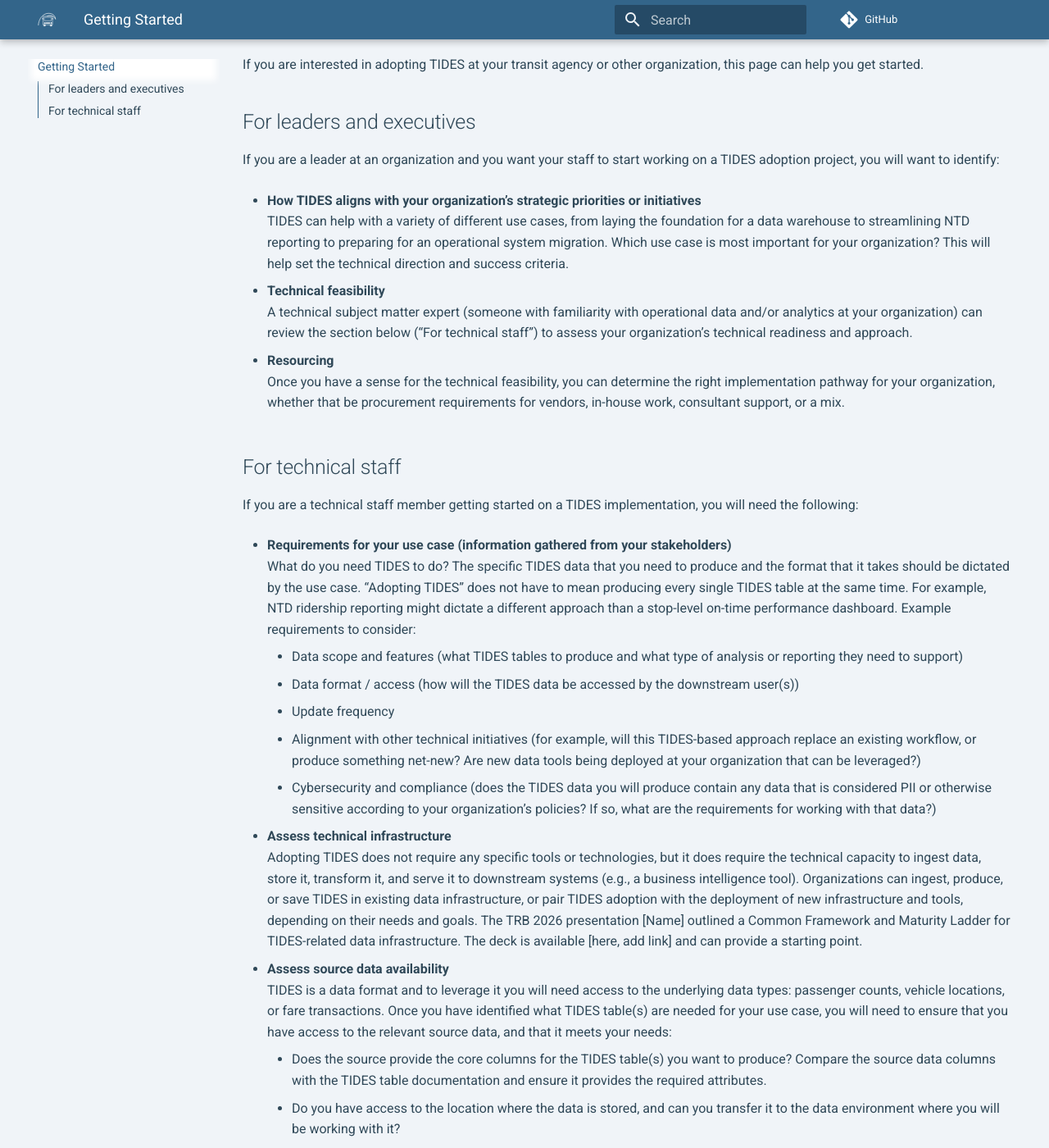
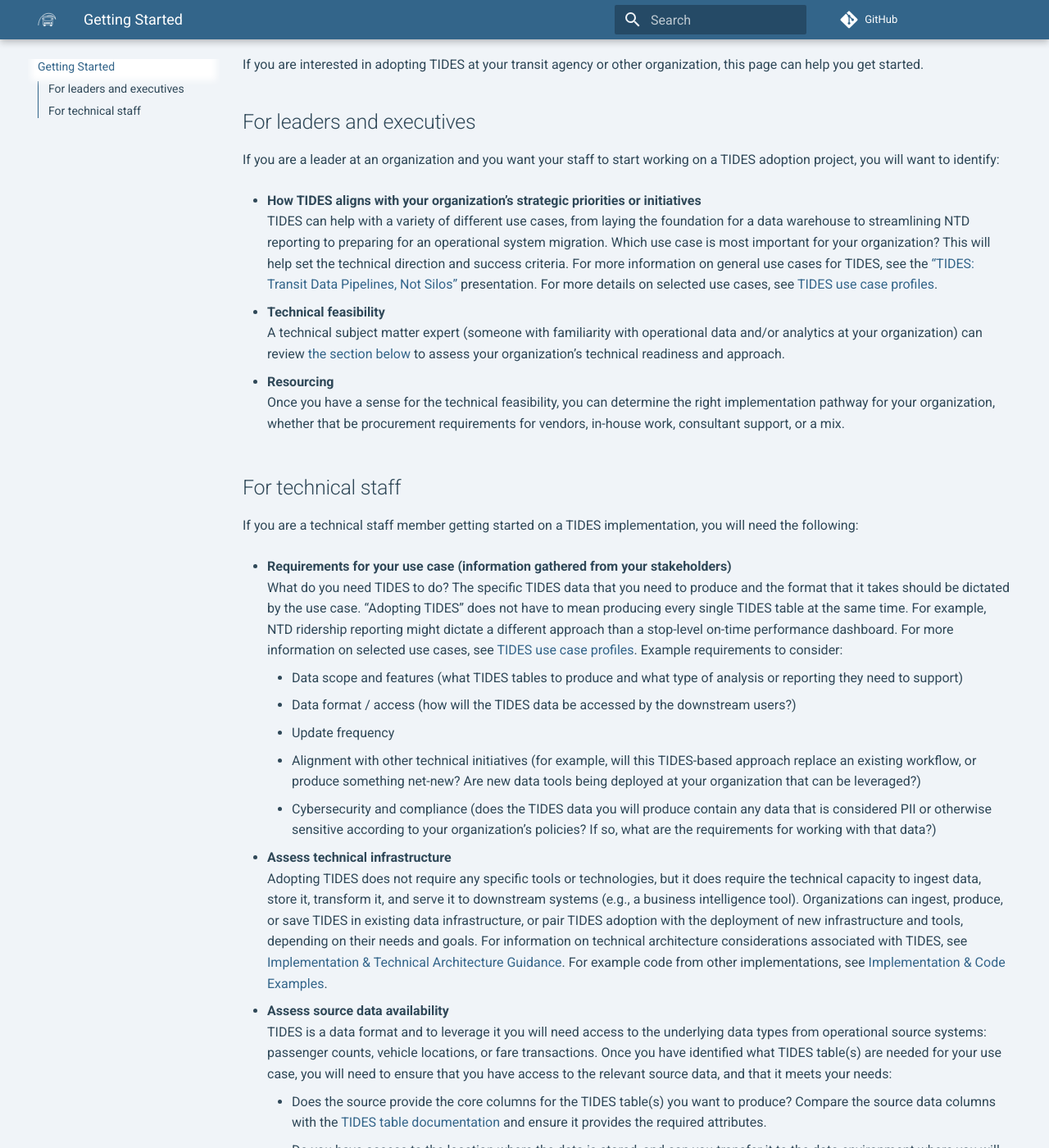
Before and after one commit to gtfs-zone/TIDES, an MkDocs documentation site: the page built from docs/getting-started.md, in a window 1280 px wide and 1400 px high, scrolled down 222 px. Shown: the whole window at 82% size. Built offline with MkDocs 1.6.1 and Material for MkDocs 9.7.7, drawn with Linux system fonts in a browser that asks for light colours; nearby versions of some CDN libraries; comment, search, counter and statistics services are not loaded; the version menu is left out.

Commit message:
docs: add links to resources

```diff
--- a/docs/getting-started.md
+++ b/docs/getting-started.md
@@ -7,10 +7,10 @@ If you are interested in adopting TIDES at your transit agency or other organiza
 If you are a leader at an organization and you want your staff to start working on a TIDES adoption project, you will want to identify:
 
 * **How TIDES aligns with your organization’s strategic priorities or initiatives** <br>
-   TIDES can help with a variety of different use cases, from laying the foundation for a data warehouse to streamlining NTD reporting to preparing for an operational system migration. Which use case is most important for your organization? This will help set the technical direction and success criteria.
+   TIDES can help with a variety of different use cases, from laying the foundation for a data warehouse to streamlining NTD reporting to preparing for an operational system migration. Which use case is most important for your organization? This will help set the technical direction and success criteria. For more information on general use cases for TIDES, see the ["TIDES: Transit Data Pipelines, Not Silos"](https://drive.google.com/file/d/1FeTWyRKnuIdj-SwxEiO8-xtUZQ_E0XzD/view) presentation. For more details on selected use cases, see [TIDES use case profiles](resources.md#use-case-profiles).
 
 * **Technical feasibility** <br>
-  A technical subject matter expert (someone with familiarity with operational data and/or analytics at your organization) can review the section below (“For technical staff”) to assess your organization’s technical readiness and approach.
+  A technical subject matter expert (someone with familiarity with operational data and/or analytics at your organization) can review [the section below](#for-technical-staff) to assess your organization’s technical readiness and approach.
 
 * **Resourcing** <br>
   Once you have a sense for the technical feasibility, you can determine the right implementation pathway for your organization, whether that be procurement requirements for vendors, in-house work, consultant support, or a mix.
@@ -20,19 +20,19 @@ If you are a leader at an organization and you want your staff to start working
 If you are a technical staff member getting started on a TIDES implementation, you will need the following:
 
 * **Requirements for your use case (information gathered from your stakeholders)** <br>
-  What do you need TIDES to do? The specific TIDES data that you need to produce and the format that it takes should be dictated by the use case. “Adopting TIDES” does not have to mean producing every single TIDES table at the same time. For example, NTD ridership reporting might dictate a different approach than a stop-level on-time performance dashboard. Example requirements to consider:
+  What do you need TIDES to do? The specific TIDES data that you need to produce and the format that it takes should be dictated by the use case. “Adopting TIDES” does not have to mean producing every single TIDES table at the same time. For example, NTD ridership reporting might dictate a different approach than a stop-level on-time performance dashboard. For more information on selected use cases, see [TIDES use case profiles](resources.md#use-case-profiles). Example requirements to consider:
     * Data scope and features (what TIDES tables to produce and what type of analysis or reporting they need to support)
-    * Data format / access (how will the TIDES data be accessed by the downstream user(s))
+    * Data format / access (how will the TIDES data be accessed by the downstream users?)
     * Update frequency
     * Alignment with other technical initiatives (for example, will this TIDES-based approach replace an existing workflow, or produce something net-new? Are new data tools being deployed at your organization that can be leveraged?)
     * Cybersecurity and compliance (does the TIDES data you will produce contain any data that is considered PII or otherwise sensitive according to your organization’s policies? If so, what are the requirements for working with that data?)
 
 * **Assess technical infrastructure** <br>
-  Adopting TIDES does not require any specific tools or technologies, but it does require the technical capacity to ingest data, store it, transform it, and serve it to downstream systems (e.g., a business intelligence tool). Organizations can ingest, produce, or save TIDES in existing data infrastructure, or pair TIDES adoption with the deployment of new infrastructure and tools, depending on their needs and goals. The TRB 2026 presentation \[Name\] outlined a Common Framework and Maturity Ladder for TIDES-related data infrastructure. The deck is available \[here, add link\] and can provide a starting point.
+  Adopting TIDES does not require any specific tools or technologies, but it does require the technical capacity to ingest data, store it, transform it, and serve it to downstream systems (e.g., a business intelligence tool). Organizations can ingest, produce, or save TIDES in existing data infrastructure, or pair TIDES adoption with the deployment of new infrastructure and tools, depending on their needs and goals. For information on technical architecture considerations associated with TIDES, see [Implementation & Technical Architecture Guidance](resources.md#implementation-technical-architecture-guidance). For example code from other implementations, see [Implementation & Code Examples](resources.md#implementation-and-code-examples).
 
 * **Assess source data availability** <br>
-  TIDES is a data format and to leverage it you will need access to the underlying data types: passenger counts, vehicle locations, or fare transactions. Once you have identified what TIDES table(s) are needed for your use case, you will need to ensure that you have access to the relevant source data, and that it meets your needs:
-    * Does the source provide the core columns for the TIDES table(s) you want to produce? Compare the source data columns with the TIDES table documentation and ensure it provides the required attributes.
+  TIDES is a data format and to leverage it you will need access to the underlying data types from operational source systems: passenger counts, vehicle locations, or fare transactions. Once you have identified what TIDES table(s) are needed for your use case, you will need to ensure that you have access to the relevant source data, and that it meets your needs:
+    * Does the source provide the core columns for the TIDES table(s) you want to produce? Compare the source data columns with the [TIDES table documentation](architecture.md#files-in-specification) and ensure it provides the required attributes.
     * Do you have access to the location where the data is stored, and can you transfer it to the data environment where you will be working with it?
     * Does the data update at the required frequency, and does your data infrastructure support the necessary update frequency?
 
```
